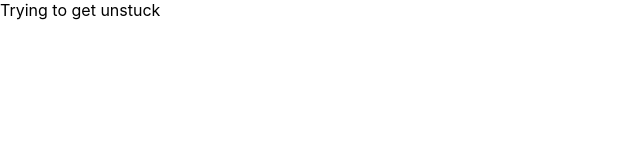
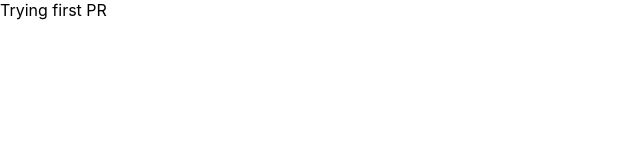
Before and after one commit to Alazord/Service_workers, a Next.js app: page / in a window 1280 px wide. Shown: the top 160 px of the page, without its empty margins (0-640 px from the left). Built offline with nearby package versions, Linux system fonts and the light colour scheme.

Commit message:
Update index.js

```diff
--- a/pages/index.js
+++ b/pages/index.js
@@ -5,7 +5,7 @@ import styles from '../styles/Home.module.css'
 export default function Home() {
   return (
    <div>
-    Trying to get unstuck
+    Trying first PR
    </div>
   )
 }
```
